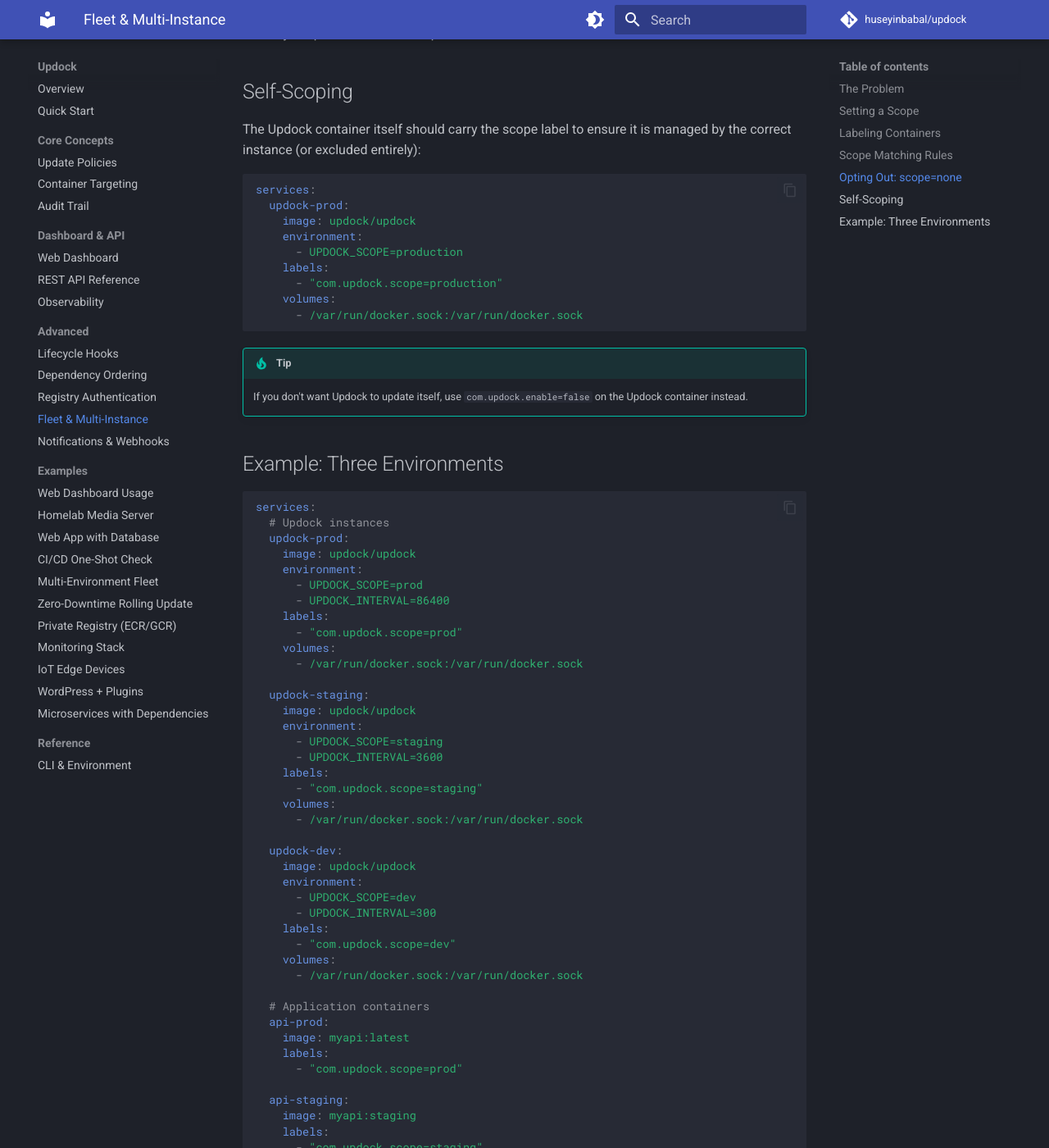
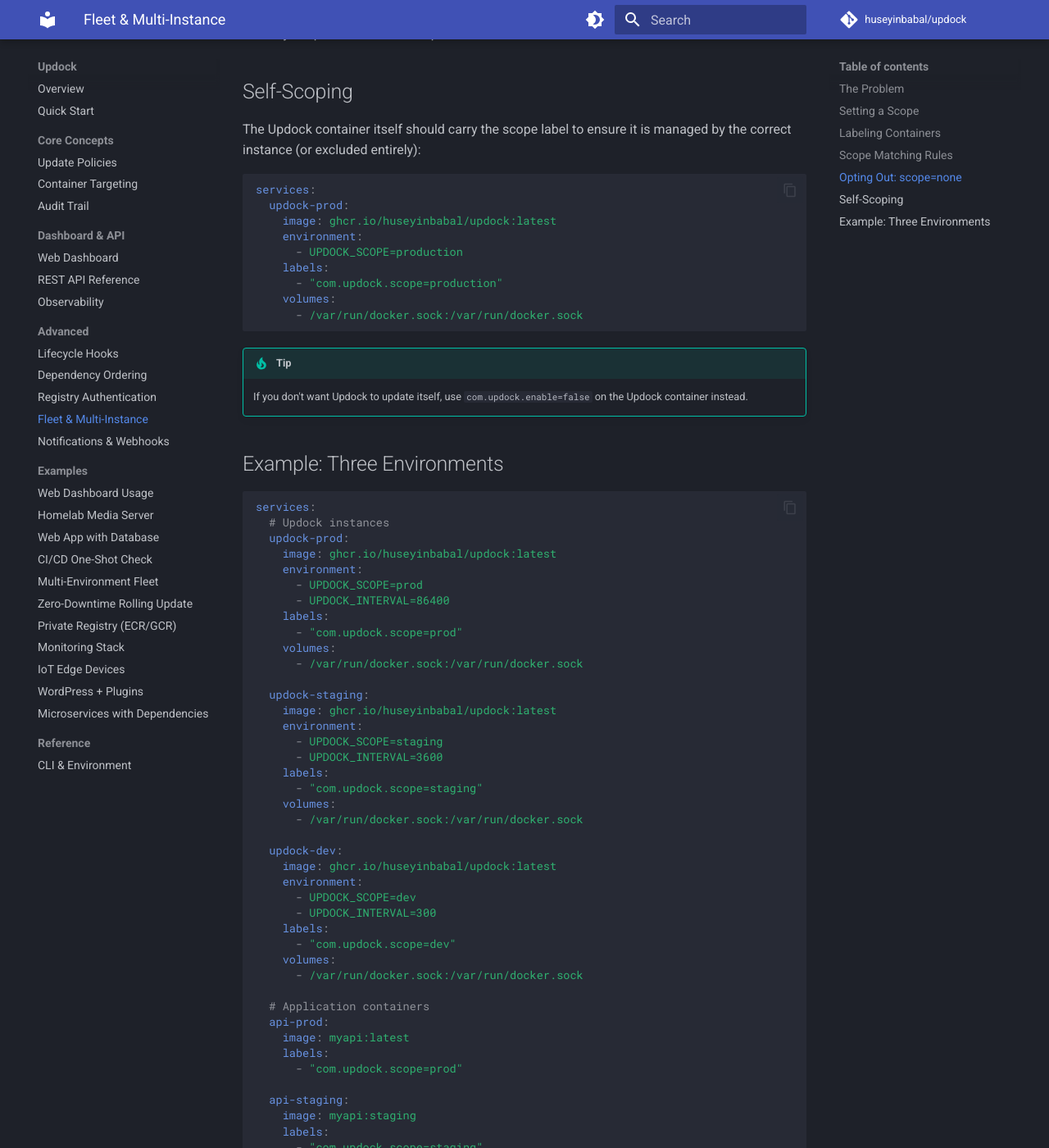
Before and after one commit to huseyinbabal/updock, an MkDocs documentation site: the page built from docs/multiple-instances.md, in a window 1280 px wide and 1400 px high, scrolled down 2011 px. Shown: the whole window at 82% size. Built offline with MkDocs 1.6.1 and Material for MkDocs 9.7.7, drawn with Linux system fonts in a browser that asks for light colours; comment, search, counter and statistics services are not loaded; some of the changed text lies outside the part shown.

Commit message:
fix: use ghcr.io/huseyinbabal/updock:latest everywhere in docs
All image references now point to GHCR, not Docker Hub.

````diff
--- a/docs/multiple-instances.md
+++ b/docs/multiple-instances.md
@@ -13,14 +13,14 @@ Assign a unique scope to each Updock instance:
 ```yaml
 services:
   updock-production:
-    image: updock/updock
+    image: ghcr.io/huseyinbabal/updock:latest
     environment:
       - UPDOCK_SCOPE=production
     volumes:
       - /var/run/docker.sock:/var/run/docker.sock
 
   updock-staging:
-    image: updock/updock
+    image: ghcr.io/huseyinbabal/updock:latest
     environment:
       - UPDOCK_SCOPE=staging
     volumes:
@@ -78,7 +78,7 @@ The Updock container itself should carry the scope label to ensure it is managed
 ```yaml
 services:
   updock-prod:
-    image: updock/updock
+    image: ghcr.io/huseyinbabal/updock:latest
     environment:
       - UPDOCK_SCOPE=production
     labels:
@@ -96,7 +96,7 @@ services:
 services:
   # Updock instances
   updock-prod:
-    image: updock/updock
+    image: ghcr.io/huseyinbabal/updock:latest
     environment:
       - UPDOCK_SCOPE=prod
       - UPDOCK_INTERVAL=86400
@@ -106,7 +106,7 @@ services:
       - /var/run/docker.sock:/var/run/docker.sock
 
   updock-staging:
-    image: updock/updock
+    image: ghcr.io/huseyinbabal/updock:latest
     environment:
       - UPDOCK_SCOPE=staging
       - UPDOCK_INTERVAL=3600
@@ -116,7 +116,7 @@ services:
       - /var/run/docker.sock:/var/run/docker.sock
 
   updock-dev:
-    image: updock/updock
+    image: ghcr.io/huseyinbabal/updock:latest
     environment:
       - UPDOCK_SCOPE=dev
       - UPDOCK_INTERVAL=300
````
Also changed, not shown: README.md (+1 -1 lines), docs/audit-log.md (+1 -1 lines), docs/index.md (+1 -1 lines), docs/linked-containers.md (+1 -1 lines), docs/private-registries.md (+1 -1 lines), docs/web-ui.md (+1 -1 lines).
